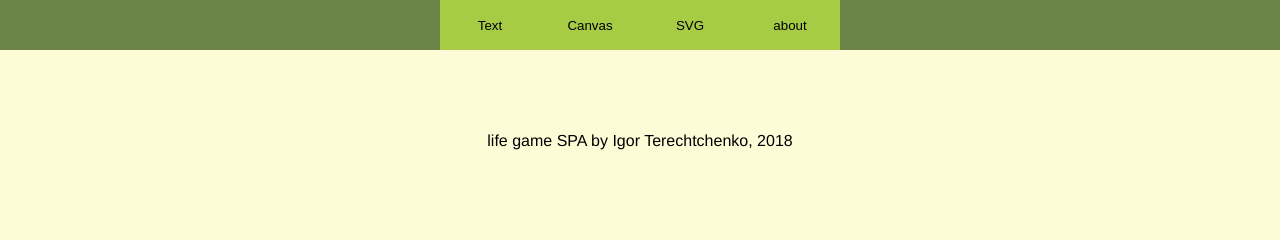
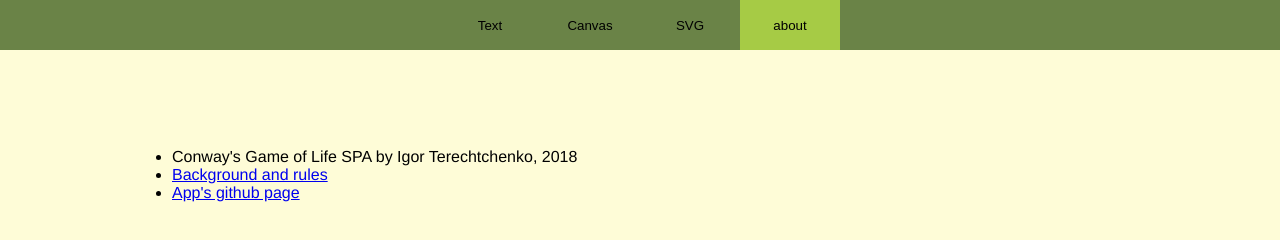
Before and after one commit to IgorTerechtchenko/life-game-spa, a plain HTML site: page index.html in a window 1280 px wide. Both pictures are taken after a click on the button "about". Drawn offline with Linux system fonts and the light colour scheme.

Commit message:
added button styling

```diff
--- a/bundle.js
+++ b/bundle.js
@@ -267,6 +267,8 @@ var contentEl = document.querySelector('#content');
 var menuWrapper = document.querySelector('#menuWrapper');
 var eventBus = new _event_bus2.default();
 var display = new _display_component2.default(contentEl, eventBus, 'text');
+var about = new _render_about2.default(contentEl);
+window.location.hash = 'about';
 var field = [];
 for (var i = 0; i < 10; i++) {
   field[i] = ['_', '*', '_', '_', '_', '_', '_', '_', '_', '_', '_', '_'];
@@ -366,10 +368,11 @@ var router = new _router2.default({
     match: 'about',
     onEnter: function onEnter() {
       game.pauseGame();
-      (0, _render_about2.default)(contentEl);
+      about.render();
     },
     onLeave: function onLeave() {
-      contentEl.querySelector('.aboutWrapper').innerHTML = '';
+      document.querySelector('.aboutWrapper').innerHTML = '';
+      console.log('leave');
     }
   }]
 });
@@ -515,9 +518,15 @@ Menu.prototype = {
     this.element.appendChild(this.menuEl);
   },
   addListener: function addListener() {
+    var _this = this;
+
     this.menuEl.addEventListener('click', function (e) {
       if (e.target.tagName.toLowerCase() === 'button') {
-        var newHash = e.target.getAttribute('class').split(':')[1];
+        _this.menuEl.querySelectorAll('button').forEach(function (button) {
+          return button.classList.remove('current');
+        });
+        e.target.classList.add('current');
+        var newHash = e.target.getAttribute('class').split(':')[1].split(' ')[0];
         window.location.hash = newHash;
       }
     });
@@ -530,19 +539,25 @@ Menu.prototype = {
 Object.defineProperty(exports, "__esModule", {
   value: true
 });
-exports.default = renderAbout;
-function renderAbout(el) {
-  var aboutWrapper = document.createElement('div');
-  var p = document.createElement('p1');
-  aboutWrapper.className = 'aboutWrapper';
-  p.innerHTML = 'life game SPA by Igor Terechtchenko, 2018';
-  aboutWrapper.appendChild(p);
-  var divs = el.querySelectorAll('div');
+exports.default = AboutPage;
+function AboutPage(el) {
+  this.el = el;
+  this.aboutWrapper = document.createElement('div');
+  this.aboutWrapper.className = 'aboutWrapper';
+  this.el.appendChild(this.aboutWrapper);
+}
+
+AboutPage.prototype.render = function () {
+  this.clearElements();
+  this.aboutWrapper.innerHTML = '<ul>\n                                  <li>Conway\'s  Game of Life SPA by Igor Terechtchenko, 2018</li>\n                                  <li> <a href=https://en.wikipedia.org/wiki/Conway\'s_Game_of_Life>Background and rules</a></li>\n                                  <li> <a href=https://github.com/IgorTerechtchenko/js--base-course/tree/08/08/ht/IgorTerechtchenko> App\'s github page </li>\n                                  </ul>';
+};
+
+AboutPage.prototype.clearElements = function () {
+  var divs = this.el.querySelectorAll('div');
   divs.forEach(function (div) {
     div.innerHTML = '';
   });
-  el.appendChild(aboutWrapper);
-}
+};
 
 },{}],7:[function(require,module,exports){
 'use strict';
--- a/styles.css
+++ b/styles.css
@@ -55,15 +55,32 @@ canvas {
 }
 
 button {
-    background: #A6CB45;
+    background: #6A8347;
     border: none;
     height: 50px;
     width: 100px;
 }
 
+button:hover {
+    background: #A6CB45;
+}
+
+
+button.current {
+    background: #A6CB45;
+}
+
 #menuWrapper button {
     position: relative;
     bottom: 0px;
+}
+
+#content button {
+    background: #A6CB45;
+}
+
+#content button:hover {
+    background: #6A8347;
 }
 
 select {
@@ -74,10 +91,6 @@ select {
 slider {
     background: #A6CB45;
     border: none;
-}
-
-button:hover {
-    background: #71B238;
 }
 
 #content {
@@ -91,3 +104,7 @@ button:hover {
 .displayWrapper {
     text-align: center;
 }
+
+.aboutWrapper ul li {
+  text-align: left;
+}
```
